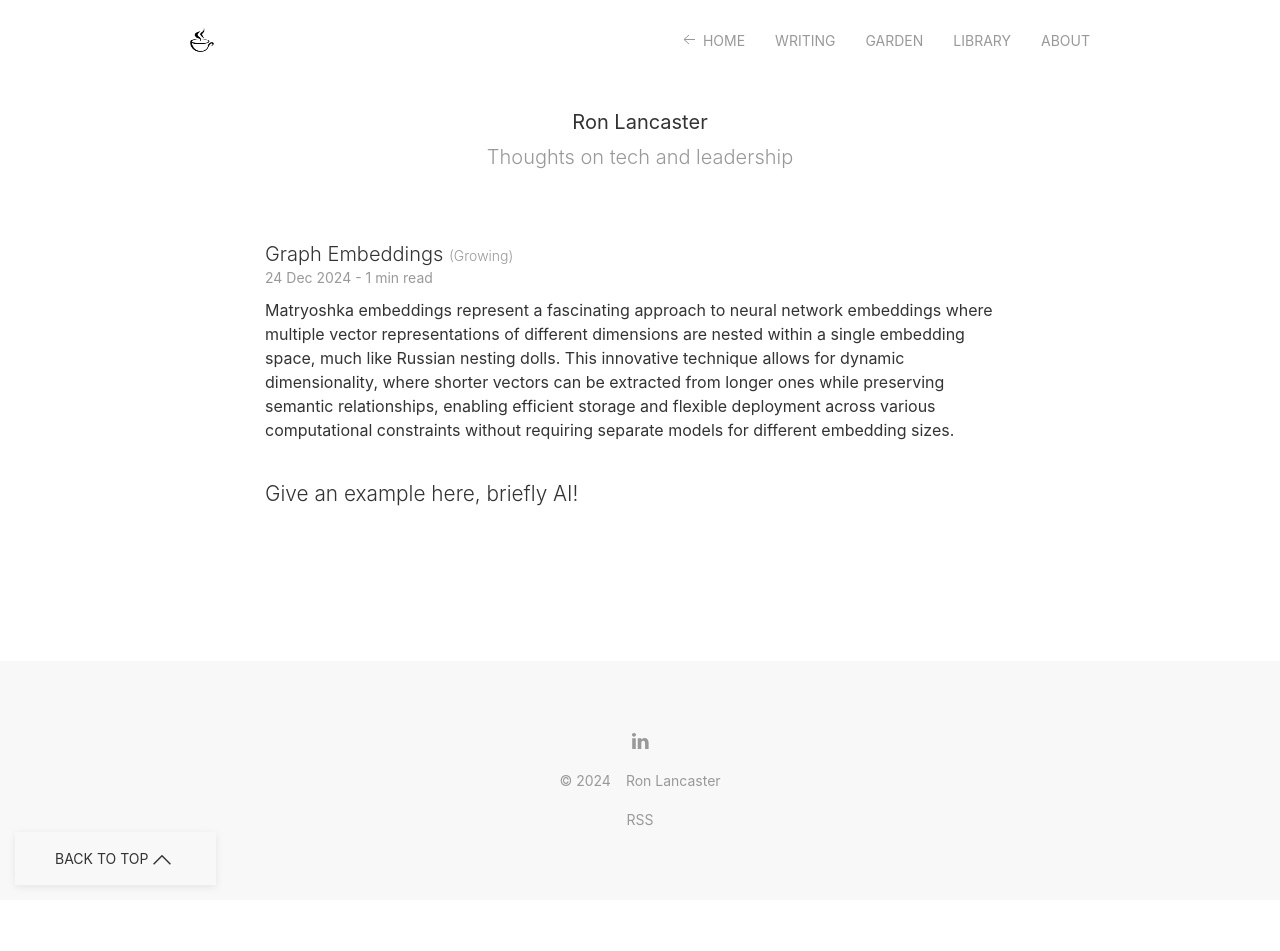
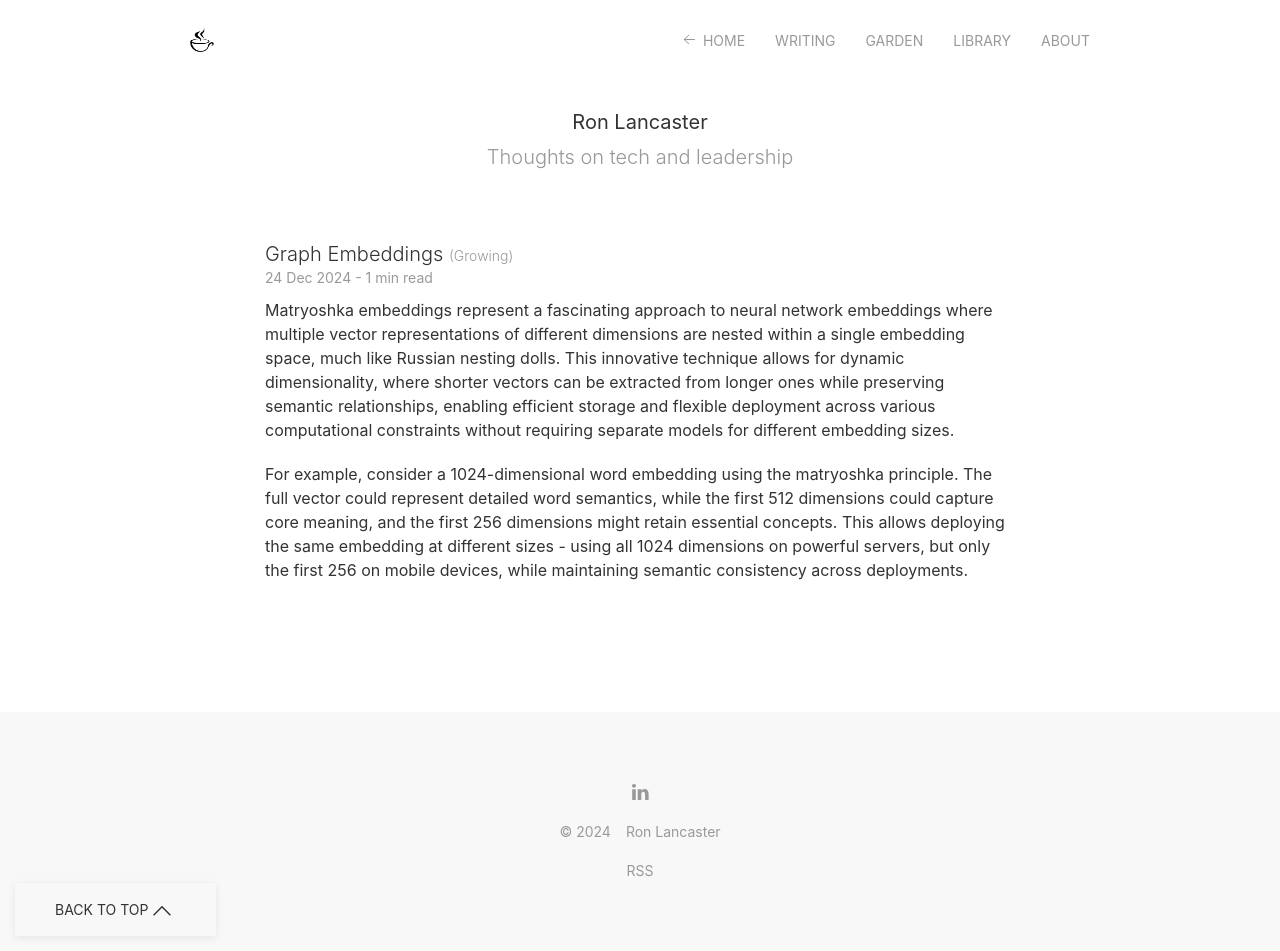
Before and after one commit to nyvyn/nyvyn.github.io, a Jekyll site: the page built from _notes/2024-12-24-graph-embeddings.markdown, in a window 1280 px wide. Built offline with Jekyll 4.4.1, drawn with Linux system fonts in a browser that asks for light colours; before the commit the page ends 900 px from its top, so only the background shows below that.

Commit message:
feat: Add example of matryoshka embeddings with dynamic dimensionality

```diff
--- a/_notes/2024-12-24-graph-embeddings.markdown
+++ b/_notes/2024-12-24-graph-embeddings.markdown
@@ -11,4 +11,4 @@ This innovative technique allows for dynamic dimensionality, where shorter vecto
 while preserving semantic relationships, enabling efficient storage and flexible deployment across various computational
 constraints without requiring separate models for different embedding sizes.
 
-# Give an example here, briefly AI!
+For example, consider a 1024-dimensional word embedding using the matryoshka principle. The full vector could represent detailed word semantics, while the first 512 dimensions could capture core meaning, and the first 256 dimensions might retain essential concepts. This allows deploying the same embedding at different sizes - using all 1024 dimensions on powerful servers, but only the first 256 on mobile devices, while maintaining semantic consistency across deployments.
```
